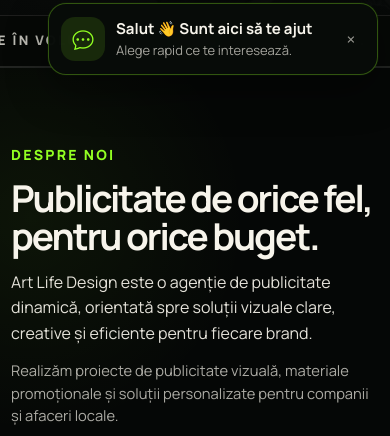
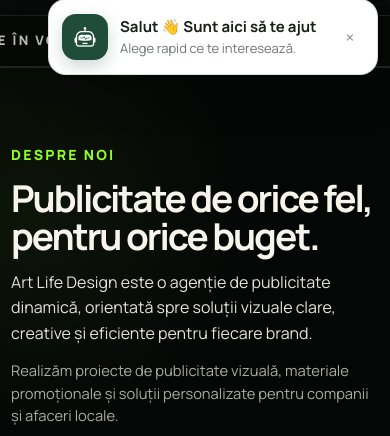
Before and after one commit to rotarimaria/artlifedesign-site, a PHP site: page / in a window 390 px wide. Shown: the part 693-1129 px from the top of the page. Run offline with PHP 8.4, Linux system fonts and the light colour scheme; some libraries are stand-ins or nearby versions; grey boxes are pictures that could not be loaded.

Commit message:
Improve chat teaser design

```diff
--- a/css/style.css
+++ b/css/style.css
@@ -3282,91 +3282,204 @@ p{
   font-size:15px !important;
 }
 
-/* ---------- CHAT TEASER ---------- */
-
-.artlife-chat-teaser{
-  position:fixed;
-  right:22px;
-  bottom:92px;
-  z-index:1995;
-  width:min(318px,calc(100vw - 32px));
-  display:none;
-  grid-template-columns:44px minmax(0,1fr) 28px;
-  align-items:center;
-  gap:11px;
-  padding:13px 12px;
-  border:1px solid rgba(146,255,34,.30);
-  border-radius:18px;
-  background:rgba(8,12,9,.96);
-  color:var(--white);
+/* =========================================================
+   CHAT TEASER — VARIANTA FINALĂ
+   ========================================================= */
+
+.artlife-chat-teaser {
+  position: fixed;
+  right: 22px;
+  bottom: 92px;
+  z-index: 1995;
+
+  width: min(330px, calc(100vw - 32px));
+
+  display: none;
+  grid-template-columns: 46px minmax(0, 1fr) 28px;
+  align-items: center;
+  gap: 12px;
+
+  padding: 14px 13px;
+
+  border: 1px solid rgba(31, 77, 58, 0.16);
+  border-radius: 18px;
+
+  background: #ffffff;
+  color: #172019;
+
   box-shadow:
-    0 16px 42px rgba(0,0,0,.40),
-    0 0 0 1px rgba(146,255,34,.035);
-  backdrop-filter:blur(14px);
-  -webkit-backdrop-filter:blur(14px);
-  cursor:pointer;
-  opacity:0;
-  transform:translateY(12px) scale(.98);
-  transition:opacity .28s ease,transform .28s ease,border-color .28s ease;
-}
-
-.artlife-chat-teaser.show{
-  display:grid;
-  opacity:1;
-  transform:none;
-}
-
-.artlife-chat-teaser:hover{
-  border-color:rgba(146,255,34,.54);
-}
-
-.artlife-chat-teaser-icon{
-  width:44px;
-  height:44px;
-  display:grid;
-  place-items:center;
-  border-radius:14px;
-  background:rgba(146,255,34,.12);
-  color:var(--green);
-  font-size:21px;
-}
-
-.artlife-chat-teaser-copy{
-  min-width:0;
-}
-
-.artlife-chat-teaser-copy strong{
-  display:block;
-  margin-bottom:2px;
-  color:var(--white);
-  font-size:15px;
-  line-height:1.3;
-  font-weight:700;
-}
-
-.artlife-chat-teaser-copy span{
-  display:block;
-  color:rgba(247,244,235,.65);
-  font-size:13px;
-  line-height:1.4;
-}
-
-.artlife-chat-teaser-close{
-  width:28px;
-  height:28px;
-  display:grid;
-  place-items:center;
-  padding:0;
-  border:0;
-  border-radius:8px;
-  background:transparent;
-  color:rgba(247,244,235,.60);
-  font-size:18px;
-}
-
-.artlife-chat-teaser-close:hover{
-  color:var(--green);
-  background:rgba(146,255,34,.07);
+    0 18px 42px rgba(0, 0, 0, 0.18),
+    0 0 0 1px rgba(31, 77, 58, 0.03);
+
+  cursor: pointer;
+
+  opacity: 0;
+  transform: translateY(18px) scale(0.96);
+
+  transition:
+    opacity 0.28s ease,
+    transform 0.28s ease,
+    border-color 0.28s ease,
+    box-shadow 0.28s ease;
+}
+
+.artlife-chat-teaser.show {
+  display: grid;
+  opacity: 1;
+
+  animation:
+    artlifeTeaserBounce 0.72s cubic-bezier(.22, 1, .36, 1) both,
+    artlifeTeaserPulse 2.6s ease-in-out 1.2s infinite;
+}
+
+.artlife-chat-teaser:hover {
+  transform: translateY(-2px) scale(1.015);
+
+  border-color: rgba(31, 77, 58, 0.35);
+
+  box-shadow:
+    0 22px 52px rgba(0, 0, 0, 0.22),
+    0 0 0 4px rgba(31, 77, 58, 0.04);
+}
+
+
+/* iconița din stânga */
+.artlife-chat-teaser-icon {
+  width: 46px;
+  height: 46px;
+
+  display: grid;
+  place-items: center;
+
+  border-radius: 14px;
+
+  background: #1F4D3A;
+  color: #ffffff;
+
+  font-size: 21px;
+
+  box-shadow:
+    0 6px 16px rgba(31, 77, 58, 0.22);
+}
+
+
+/* text */
+.artlife-chat-teaser-copy {
+  min-width: 0;
+}
+
+.artlife-chat-teaser-copy strong {
+  display: block;
+
+  margin-bottom: 2px;
+
+  color: #172019;
+
+  font-size: 15px;
+  line-height: 1.3;
+  font-weight: 700;
+}
+
+.artlife-chat-teaser-copy span {
+  display: block;
+
+  color: rgba(23, 32, 25, 0.62);
+
+  font-size: 13px;
+  line-height: 1.4;
+}
+
+
+/* X */
+.artlife-chat-teaser-close {
+  width: 28px;
+  height: 28px;
+
+  display: grid;
+  place-items: center;
+
+  padding: 0;
+
+  border: 0;
+  border-radius: 8px;
+
+  background: transparent;
+  color: rgba(23, 32, 25, 0.48);
+
+  font-size: 18px;
+
+  transition:
+    color 0.2s ease,
+    background 0.2s ease;
+}
+
+.artlife-chat-teaser-close:hover {
+  color: #1F4D3A;
+  background: rgba(31, 77, 58, 0.07);
+}
+
+
+/* intrare cu mic "salt" */
+@keyframes artlifeTeaserBounce {
+  0% {
+    opacity: 0;
+    transform: translateY(22px) scale(0.94);
+  }
+
+  60% {
+    opacity: 1;
+    transform: translateY(-6px) scale(1.02);
+  }
+
+  100% {
+    opacity: 1;
+    transform: translateY(0) scale(1);
+  }
+}
+
+
+/* pulse discret */
+@keyframes artlifeTeaserPulse {
+  0%,
+  100% {
+    box-shadow:
+      0 18px 42px rgba(0, 0, 0, 0.18),
+      0 0 0 0 rgba(31, 77, 58, 0);
+  }
+
+  50% {
+    box-shadow:
+      0 20px 46px rgba(0, 0, 0, 0.20),
+      0 0 0 8px rgba(31, 77, 58, 0.07);
+  }
+}
+
+
+/* mobil */
+@media (max-width: 760px) {
+  .artlife-chat-teaser {
+    right: 12px;
+    bottom: 82px;
+
+    width: min(340px, calc(100vw - 24px));
+  }
+}
+
+@media (max-width: 480px) {
+  .artlife-chat-teaser {
+    right: 10px;
+    bottom: 76px;
+
+    width: calc(100vw - 20px);
+  }
+}
+
+
+/* fără animații excesive pentru utilizatorii care le dezactivează */
+@media (prefers-reduced-motion: reduce) {
+  .artlife-chat-teaser.show {
+    animation: none;
+  }
 }
 
 /* Fereastra Webchat */
--- a/js/script.js
+++ b/js/script.js
@@ -1015,7 +1015,7 @@ document.addEventListener("DOMContentLoaded", () => {
 
     teaser.innerHTML = `
   <div class="artlife-chat-teaser-icon" aria-hidden="true">
-        <i class="bi bi-chat-dots"></i>
+    <i class="bi bi-robot"></i>
   </div>
 
   <div class="artlife-chat-teaser-copy">
```
Lines whose indentation alone changed are shown as unchanged.
